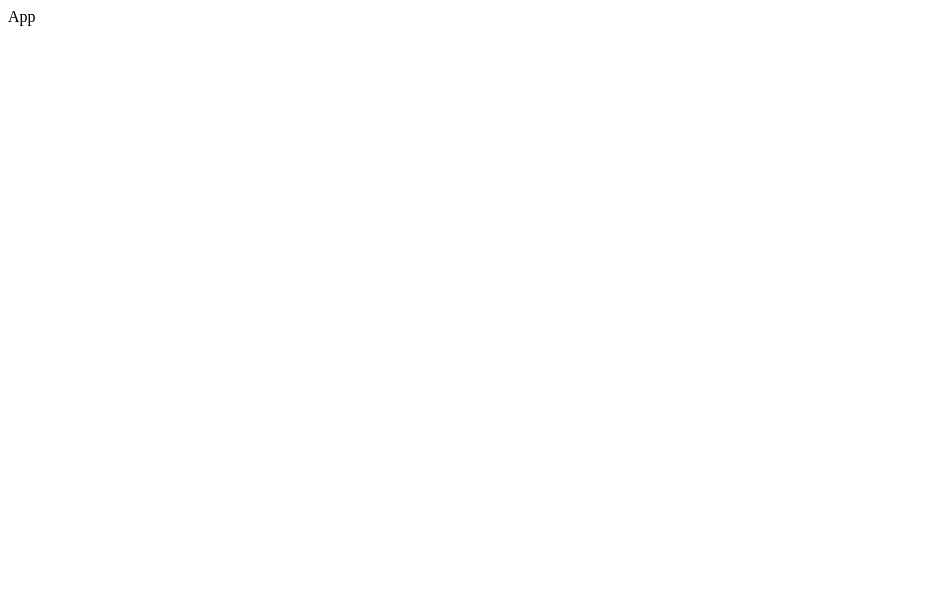
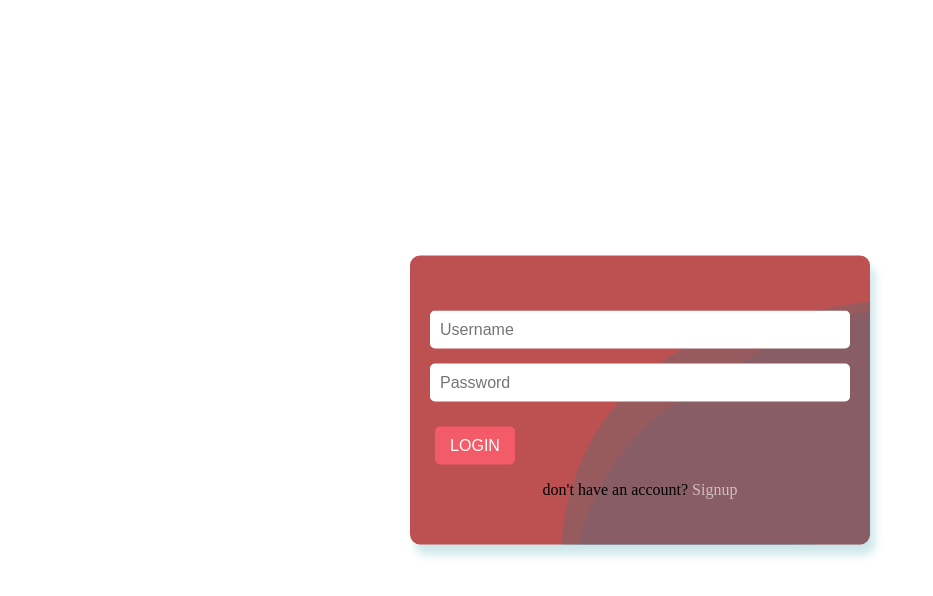
Before and after one commit to utkarrshhh/task-frontEnd, a React (Vite) app: page /login in a window 1280 px wide. Shown: the top 596 px of the page, without its empty margins (0-933 px from the left). Built offline with nearby package versions, Linux system fonts and the light colour scheme.

Commit message:
create login form

```diff
--- a/package.json
+++ b/package.json
@@ -10,8 +10,12 @@
     "preview": "vite preview"
   },
   "dependencies": {
+    "@emotion/react": "^11.11.4",
+    "@emotion/styled": "^11.11.5",
+    "@mui/material": "^5.15.14",
     "react": "^18.2.0",
-    "react-dom": "^18.2.0"
+    "react-dom": "^18.2.0",
+    "react-router-dom": "^6.22.3"
   },
   "devDependencies": {
     "@types/react": "^18.2.66",
--- a/src/App.jsx
+++ b/src/App.jsx
@@ -1,8 +1,18 @@
 import React from "react";
-
+import { BrowserRouter, Routes, Route } from "react-router-dom";
 import "./App.css";
+import Login from "./Components/Login/Login";
+import Signup from "./Components/Login/Signup";
 const App = () => {
-  return <div>App</div>;
+  return (
+    <BrowserRouter>
+      <Routes>
+        {/* <Route exact path="/" element={home} /> */}
+        <Route path="/login" element={<Login />} />
+        <Route path="/signup" element={<Signup />} />
+      </Routes>
+    </BrowserRouter>
+  );
 };
 
 export default App;
--- /dev/null
+++ b/src/Components/Login/Account.jsx
@@ -0,0 +1,6 @@
+import React from "react";
+const Account = () => {
+  return <div>Account</div>;
+};
+
+export default Account;
--- /dev/null
+++ b/src/Components/Login/Login.jsx
@@ -0,0 +1,32 @@
+import React from "react";
+import "./login.css";
+import { Link, useNavigate } from "react-router-dom";
+import { useState } from "react";
+
+const Login = () => {
+  const navigate = useNavigate();
+  const handleSubmit = (e) => {
+    e.preventDefault();
+    //post request to backend and then check whether the details are true or not then login or view error message as wish
+    navigate("/home");
+  };
+
+  return (
+    <>
+      <div className="form-elements">
+        <form className="login">
+          <input type="text" placeholder="Username" />
+          <input type="password" placeholder="Password" />
+          <button onClick={handleSubmit}>Login</button>
+          <div className="signup-redirect">
+            <p>
+              don't have an account? <Link to="/signup">Signup</Link>
+            </p>
+          </div>
+        </form>
+      </div>
+    </>
+  );
+};
+
+export default Login;
--- /dev/null
+++ b/src/Components/Login/Signup.jsx
@@ -0,0 +1,7 @@
+import React from "react";
+
+const Signup = () => {
+  return <div>Signup</div>;
+};
+
+export default Signup;
--- /dev/null
+++ b/src/Components/Login/login.css
@@ -0,0 +1,126 @@
+/* body {
+  background-color: #f45b69;
+  font-family: "Asap", sans-serif;
+} */
+
+.login {
+  overflow: hidden;
+  background-color: #bd5151;
+  padding: 40px 30px 30px 30px;
+  border-radius: 10px;
+  position: absolute;
+  top: 50%;
+  left: 50%;
+  width: 400px;
+  -webkit-transform: translate(-50%, -50%);
+  -moz-transform: translate(-50%, -50%);
+  -ms-transform: translate(-50%, -50%);
+  -o-transform: translate(-50%, -50%);
+  transform: translate(-50%, -50%);
+  -webkit-transition: -webkit-transform 300ms, box-shadow 300ms;
+  -moz-transition: -moz-transform 300ms, box-shadow 300ms;
+  transition: transform 300ms, box-shadow 300ms;
+  box-shadow: 5px 10px 10px rgba(2, 128, 144, 0.2);
+}
+.login::before,
+.login::after {
+  content: "";
+  position: absolute;
+  width: 600px;
+  height: 600px;
+  border-top-left-radius: 40%;
+  border-top-right-radius: 45%;
+  border-bottom-left-radius: 35%;
+  border-bottom-right-radius: 40%;
+  z-index: -1;
+}
+.login::before {
+  left: 40%;
+  bottom: -130%;
+  background-color: rgba(69, 105, 144, 0.15);
+  -webkit-animation: wawes 6s infinite linear;
+  -moz-animation: wawes 6s infinite linear;
+  animation: wawes 6s infinite linear;
+}
+.login::after {
+  left: 35%;
+  bottom: -125%;
+  background-color: rgba(2, 128, 144, 0.2);
+  -webkit-animation: wawes 7s infinite;
+  -moz-animation: wawes 7s infinite;
+  animation: wawes 7s infinite;
+}
+.login > input {
+  font-family: "Asap", sans-serif;
+  display: block;
+  border-radius: 5px;
+  font-size: 16px;
+  background: white;
+  width: 100%;
+  border: 0;
+  padding: 10px 10px;
+  margin: 15px -10px;
+}
+.login > button {
+  font-family: "Asap", sans-serif;
+  cursor: pointer;
+  color: #fff;
+  font-size: 16px;
+  text-transform: uppercase;
+  width: 80px;
+  border: 0;
+  padding: 10px 0;
+  margin-top: 10px;
+  margin-left: -5px;
+  border-radius: 5px;
+  background-color: #f45b69;
+  -webkit-transition: background-color 300ms;
+  -moz-transition: background-color 300ms;
+  transition: background-color 300ms;
+}
+.login > button:hover {
+  background-color: #f24353;
+}
+
+@-webkit-keyframes wawes {
+  from {
+    -webkit-transform: rotate(0);
+  }
+  to {
+    -webkit-transform: rotate(360deg);
+  }
+}
+@-moz-keyframes wawes {
+  from {
+    -moz-transform: rotate(0);
+  }
+  to {
+    -moz-transform: rotate(360deg);
+  }
+}
+@keyframes wawes {
+  from {
+    -webkit-transform: rotate(0);
+    -moz-transform: rotate(0);
+    -ms-transform: rotate(0);
+    -o-transform: rotate(0);
+    transform: rotate(0);
+  }
+  to {
+    -webkit-transform: rotate(360deg);
+    -moz-transform: rotate(360deg);
+    -ms-transform: rotate(360deg);
+    -o-transform: rotate(360deg);
+    transform: rotate(360deg);
+  }
+}
+a {
+  text-decoration: none;
+  color: rgba(255, 255, 255, 0.6);
+}
+.signup-redirect {
+  margin: auto;
+  /* position: absolute; */
+  display: flex;
+  justify-content: center;
+}
```
Also changed, not shown: 1 other file (tests, documents, lock files or other folders).
